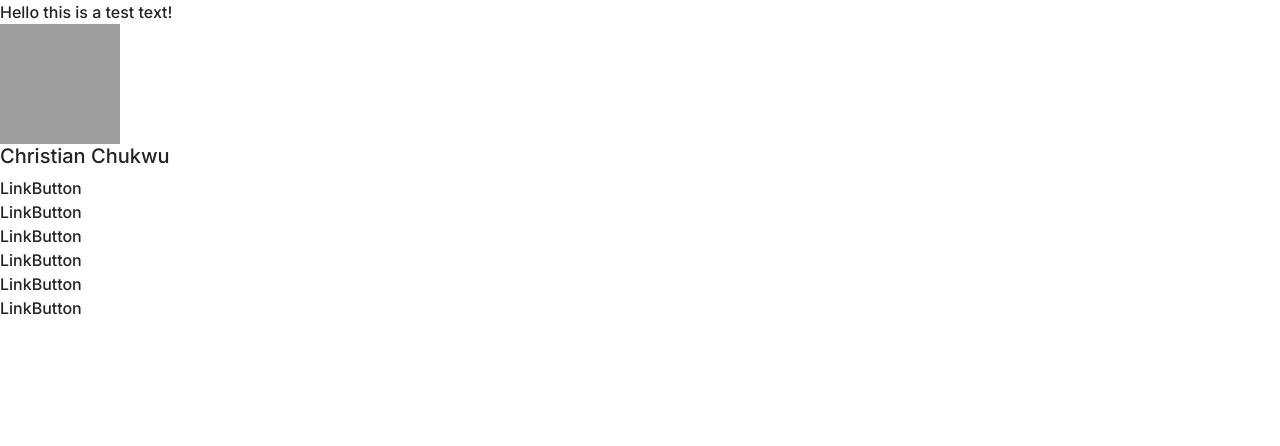
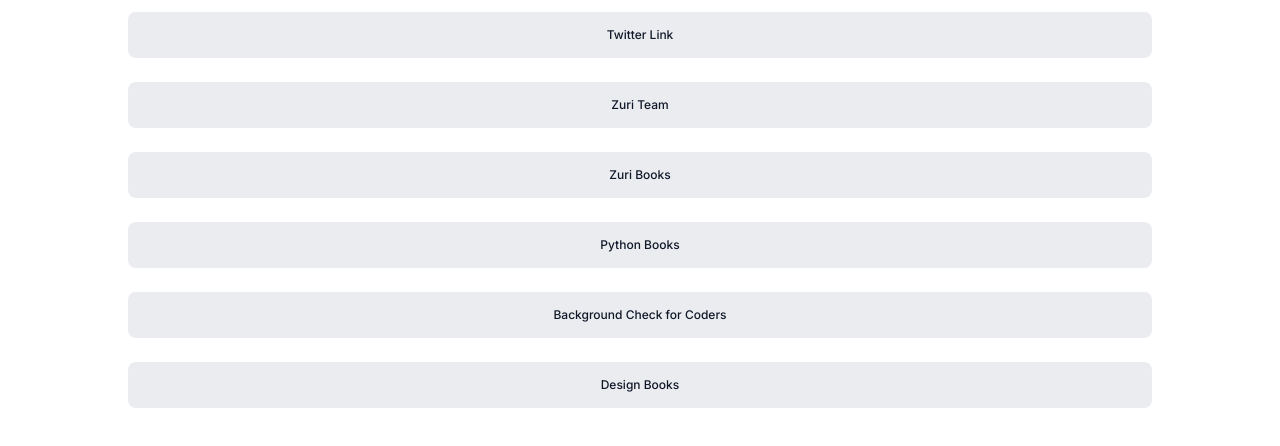
Before and after one commit to chriscrea8/link-tree, a React (Create React App) app: page / in a window 1280 px wide. Shown: the top 446 px of the page. Built offline with nearby package versions, Linux system fonts and the light colour scheme; grey boxes are pictures that could not be loaded.

Commit message:
link list completed

```diff
--- /dev/null
+++ b/src/App.css
@@ -0,0 +1,6 @@
+.App {
+    display: flex;
+    flex-direction: column;
+    justify-content: center;
+    align-items: center;
+}
--- a/src/App.js
+++ b/src/App.js
@@ -1,20 +1,59 @@
-import React from 'react';
-import {
-  BrowserRouter as Router,
-  Route,
-  Redirect,
-  Switch
-} from 'react-router-dom'
+import React, {Component} from 'react';
 import LinkList from './components/LinkList';
+import './App.css'
+import './components/LinkList.css'
 
-const App = () => {
-  return <>
-    <main>
-      Hello this is a test text!
-      <LinkList/>
+class App extends Component {
+  constructor() {
+    super();
+    this.state = {
+      items: [
+        {
+        link: 'https://twitter.com/chriscrea8',
+        item: 'Twitter Link',
+        id: 1
+      },
+      {
+        link: 'https://training.zuri.team/',
+        item: 'Zuri Team',
+        id: 2
+      },
+      {
+        link: 'http://books.zuri.team ',
+        item: 'Zuri Books',
+        id: 3
+      },
+      {
+        link: 'https://books.zuri.team/python-for-beginners?ref_id=chriscrea8',
+        item: 'Python Books',
+        id: 4
+      },
+      {
+        link: 'https://background.zuri.team',
+        item: 'Background Check for Coders',
+        id: 5
+      },
+      {
+        link: 'https://books.zuri.team/design-rules',
+        item: 'Design Books',
+        id: 6
+      }
+      ]
+    }
+  }
 
-    </main>
-  </>
+  render() {
+  return (
+    <div className='App'>
+      <LinkList>
+        {this.state.items.map(item => (
+          <a href={item.link} key={item.id} className="link">{item.item}</a>
+        ))}
+      </LinkList>
+
+    </div>
+  )
+  }
 }
 
 export default App;
--- a/src/components/LinkButton.js
+++ /dev/null
@@ -1,9 +0,0 @@
-import React from 'react'
-
-const LinkButton = () => {
-  return (
-    <div>LinkButton</div>
-  )
-}
-
-export default LinkButton
--- a/src/components/LinkList.css
+++ b/src/components/LinkList.css
@@ -0,0 +1,23 @@
+.link-list {
+    width: 100%;
+    display: flex;
+    justify-content: center;
+    align-items: center;
+    flex-direction: column;
+    text-align: center;
+}
+
+.link-list .link {
+    width: 80%;
+    background: #EAECF0;
+    padding: 14px 0px;
+    margin: 12px 0px;
+    display: flex;
+    justify-content: center;
+    align-items: center;
+    border-radius: 8px;
+    text-decoration: none;
+    color: #101828;
+    font-size: 12px;
+    font-weight: 500;
+}
--- a/src/components/LinkList.js
+++ b/src/components/LinkList.js
@@ -1,27 +1,12 @@
-import React, {useState, useEffect} from 'react'
-import {ListGroup, Image} from 'react-bootstrap';
-import LinkButton from './LinkButton';
+import React from 'react'
 import './LinkList.css'
 
-const LinkList = () => {
-    const links = [
-        'https://twitter.com/chriscrea8',
-        'https://training.zuri.team/',
-        'http://books.zuri.team ',
-        'https://books.zuri.team/python-for-beginners?ref_id=chriscrea8',
-        'https://background.zuri.team',
-        'https://books.zuri.team/design-rules',
-    ]
-  return <ListGroup>
-    <div>
-        <Image id='profile__img' alt= "profile-image" width="120" height="120" src={`${process.env.PUBLIC_URL}/profile.jpg`} />
-
-        <h5 className='profile-name'>Christian Chukwu</h5>
-        {links.map((link) => (
-            <LinkButton key={link} link={link}/>
-        ))}
+function LinkList(props) {
+  return (
+    <div className='link-list'>
+      {props.children}
     </div>
-  </ListGroup>
+  )
 }
 
 export default LinkList
--- a/src/index.scss
+++ b/src/index.scss
@@ -2,7 +2,7 @@
 @import url('https://fonts.googleapis.com/css2?family=Inter:wght@200;300;500&display=swap');
 
 body {
-    height: 100%;
+    width: 100%;
     margin: 0;
     font-family: 'Inter', sans-serif;
 }
```
